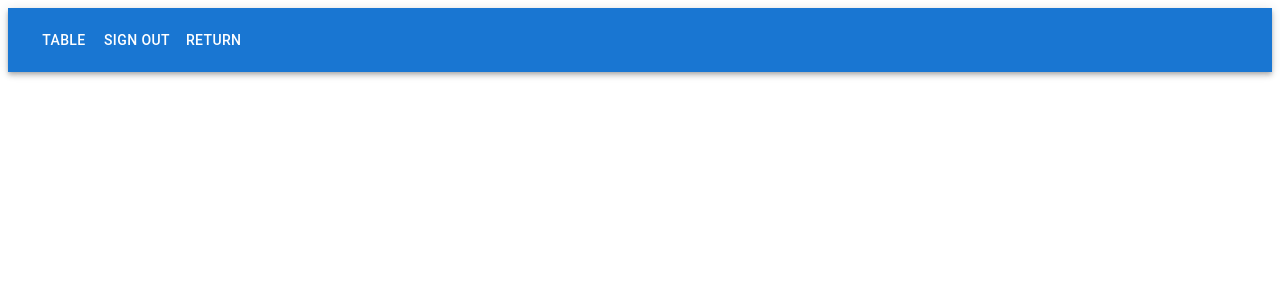
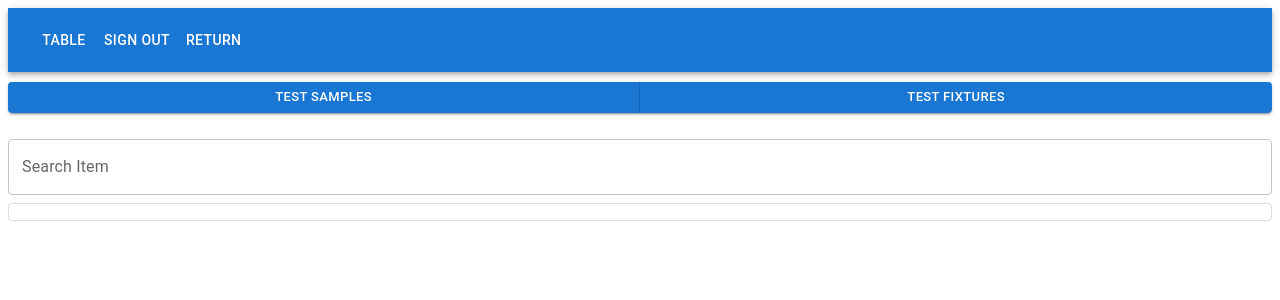
Before and after one commit to dj6207/testcage, a React (Vite) app: page /sign-out in a window 1280 px wide. Shown: the top 300 px of the page. Built offline with nearby package versions, Linux system fonts and the light colour scheme.

Commit message:
signout form work in progress

```diff
--- a/src/features/forms/components/signOutForm.tsx
+++ b/src/features/forms/components/signOutForm.tsx
@@ -1,13 +1,33 @@
-import { Box } from "@mui/material";
+import { Box, Button, ButtonGroup, Dialog, List, ListItem, ListItemButton, ListItemText, TextField } from "@mui/material";
 import React, { useState } from "react";
 import { TestFixture, TestSample } from "../../../types";
 import { useGetAllTestFixtures, useGetAllTestSamples } from "../../../hooks";
+import { TestCageItem } from "../../../enums";
 
 export const SignOutForm: React.FC = () => {
-    const [selectedTestSample, setSelectedTestSample] = useState<TestSample | null>();
+    const [search, setSearch] = useState<string>('');
+    const [testCageItemType, setTestCageItemType] = useState<TestCageItem>(TestCageItem.TestSample);
+    const [selectedTestItem, setSelectedTestItem] = useState<TestSample | TestFixture | null>();
 
     const testSamples:TestSample[] = useGetAllTestSamples();
-    const testFixture:TestFixture[] = useGetAllTestFixtures();
+    const testFixtures:TestFixture[] = useGetAllTestFixtures();
+
+    const filterTestSamples = (unfilteredTestSamples:TestSample) => {
+        return unfilteredTestSamples.name.toLocaleLowerCase().includes(search.toLocaleLowerCase()) ||
+        unfilteredTestSamples.serialNumber.toLocaleLowerCase().includes(search.toLocaleLowerCase()) ||
+        unfilteredTestSamples.model?.toLocaleLowerCase().includes(search.toLocaleLowerCase()) ||
+        unfilteredTestSamples.projectAssociation?.toLocaleLowerCase().includes(search.toLocaleLowerCase()) ||
+        unfilteredTestSamples.productEquivalence?.toLocaleLowerCase().includes(search.toLocaleLowerCase())
+    }
+
+    const filterTestFixtures = (unfilteredTestFixture:TestFixture) => {
+        return unfilteredTestFixture.name.toLocaleLowerCase().includes(search.toLocaleLowerCase()) ||
+        unfilteredTestFixture.projectAssociation?.toLocaleLowerCase().includes(search.toLocaleLowerCase())
+    }
+
+
+    const filteredTestSamples = testSamples.filter(filterTestSamples);
+    const filteredTestFixtures = testFixtures.filter(filterTestFixtures);
 
     const handleSignOut = ():void => {
 
@@ -15,7 +35,58 @@ export const SignOutForm: React.FC = () => {
 
     return (
         <Box component="form" onSubmit={handleSignOut}>
-
+            <ButtonGroup size="small" fullWidth variant="contained" sx={{marginTop: '10px', marginBottom: '10px'}}>
+                <Button onClick={() => setTestCageItemType(TestCageItem.TestSample)}>
+                    Test Samples
+                </Button>
+                <Button onClick={() => setTestCageItemType(TestCageItem.TestFixture)}>
+                    Test Fixtures
+                </Button>
+            </ButtonGroup>
+            <TextField
+                label="Search Item"
+                margin="normal"
+                variant="outlined"
+                fullWidth
+                value={search}
+                onChange={(e) => setSearch(e.target.value)}
+            />
+            {testCageItemType === TestCageItem.TestSample ? (
+                <List sx={{border: '1px solid #ddd', borderRadius: '4px'}}>
+                    {filteredTestSamples.map(testSample => (
+                        <ListItemButton key={testSample.id} onClick={() => setSelectedTestItem(testSample)}>
+                            <ListItemText
+                                primary={testSample.name}
+                                secondary={
+                                    `|
+                                    Quantity: ${testSample.quantity} |
+                                    Serial Number: ${testSample.serialNumber} |
+                                    Model: ${testSample.model} |
+                                    Project Association: ${testSample.projectAssociation} |
+                                    Product Equivalence: ${testSample.productEquivalence}
+                                    |`
+                                }
+                            />
+                        </ListItemButton>
+                    ))}
+                </List>
+            ) : (
+                <List sx={{border: '1px solid #ddd', borderRadius: '4px'}}>
+                    {filteredTestFixtures.map(testFixture => (
+                        <ListItemButton key={testFixture.id} onClick={() => setSelectedTestItem(testFixture)}>
+                            <ListItemText
+                                primary={testFixture.name}
+                                secondary={
+                                    `|
+                                    Quantity: ${testFixture.quantity} |
+                                    Project Association: ${testFixture.projectAssociation}
+                                    |`
+                                }
+                            />
+                        </ListItemButton>
+                    ))}
+                </List>
+            )}
         </Box>
     );
 }
--- a/src/features/tables/components/testFixtureTable.tsx
+++ b/src/features/tables/components/testFixtureTable.tsx
@@ -81,6 +81,9 @@ export const TestFixtureTable: React.FC = () => {
                         <TableCell align="right">Quantity</TableCell>
                         <TableCell align="right">Project Association</TableCell>
                         <TableCell align="right">Misc</TableCell>
+                        <TableCell align="right">Signed Out By</TableCell>
+                        <TableCell align="right">Date Signed Out</TableCell>
+                        <TableCell align="right">Date Returned</TableCell>
                         <TableCell align="center">
                             <IconButton disabled={true}>
                                 <DeleteIcon/>
@@ -95,6 +98,9 @@ export const TestFixtureTable: React.FC = () => {
                             <TableCell align="right">{testFixture.quantity}</TableCell>
                             <TableCell align="right">{testFixture.projectAssociation}</TableCell>
                             <TableCell align="right">{testFixture.misc}</TableCell>
+                            <TableCell align="right">{testFixture.signedOutBy}</TableCell>
+                            <TableCell align="right">{testFixture.dateSignedOut}</TableCell>
+                            <TableCell align="right">{testFixture.dateReturned}</TableCell>
                             <TableCell align="center">
                                 <IconButton onClick={() => {
                                     handleOpenDeleteDialog(testFixture.id || null)
--- a/src/features/tables/components/testSampleTable.tsx
+++ b/src/features/tables/components/testSampleTable.tsx
@@ -85,6 +85,9 @@ export const TestSampleTable: React.FC = () => {
                         <TableCell align="right">Project Association</TableCell>
                         <TableCell align="right">Production Equivalence</TableCell>
                         <TableCell align="right">Misc</TableCell>
+                        <TableCell align="right">Signed Out By</TableCell>
+                        <TableCell align="right">Date Signed Out</TableCell>
+                        <TableCell align="right">Date Returned</TableCell>
                         <TableCell align="center">
                             <IconButton disabled={true}>
                                 <DeleteIcon/>
@@ -102,6 +105,9 @@ export const TestSampleTable: React.FC = () => {
                             <TableCell align="right">{testSample.projectAssociation}</TableCell>
                             <TableCell align="right">{testSample.productEquivalence}</TableCell>
                             <TableCell align="right">{testSample.misc}</TableCell>
+                            <TableCell align="right">{testSample.signedOutBy}</TableCell>
+                            <TableCell align="right">{testSample.dateSignedOut}</TableCell>
+                            <TableCell align="right">{testSample.dateReturned}</TableCell>
                             <TableCell align="center">
                                 <IconButton onClick={() => {
                                     handleOpenDeleteDialog(testSample.id || null)
--- a/src/pages/tablePage.tsx
+++ b/src/pages/tablePage.tsx
@@ -17,7 +17,7 @@ export const TablePage: React.FC = () => {
 
     return (
         <>
-            <ButtonGroup size="small" fullWidth variant="contained">
+            <ButtonGroup size="small" fullWidth variant="contained" sx={{marginTop: '10px', marginBottom: '10px'}}>
                 <Button onClick={() => setTestCageItemTable(TestCageItem.TestSample)}>
                     Test Samples
                 </Button>
```
Also changed, not shown: 1 other file (tests, documents, lock files or other folders).
